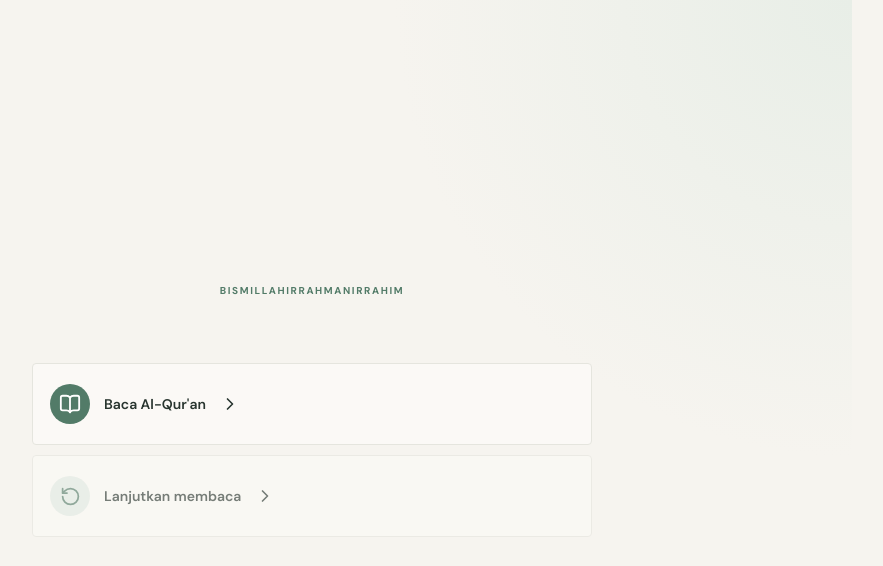
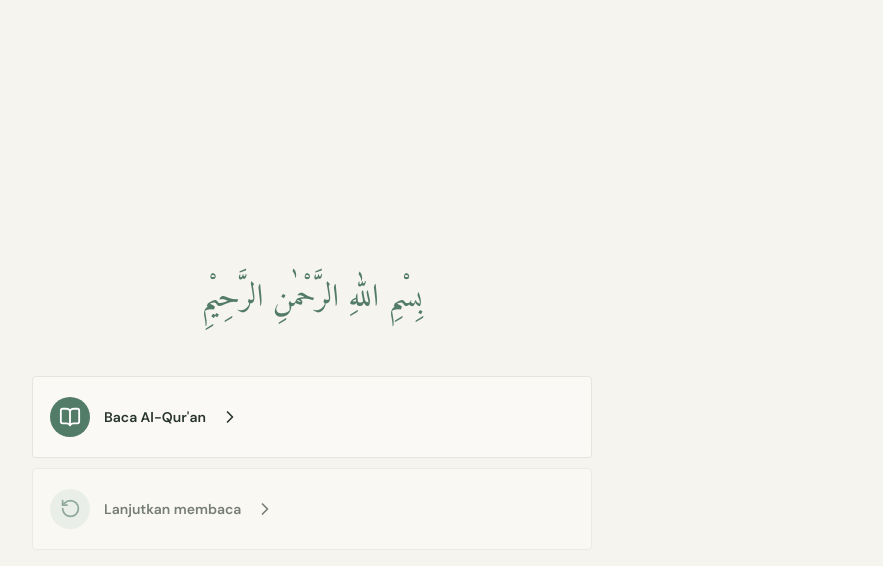
Before and after one commit to Bayadii/Quran, a React (Vite) app: page / in a window 1280 px wide. Shown: the top 566 px of the page, without its empty margins (328-1211 px from the left). Built offline with nearby package versions, Linux system fonts and the light colour scheme.

Commit message:
fix halaman

```diff
--- a/src/App.jsx
+++ b/src/App.jsx
@@ -37,7 +37,7 @@
     }
   }
 
-  const openReader = async (type, number, verseNumber = 1) => {
+  const openReader = async (type, number, verseNumber = null) => {
     setScreen('reader')
     setReaderLoading(true)
     setError('')
@@ -76,7 +76,7 @@
 
 function Home({ lastRead, onRead, onContinue }) {
   return <main className="home-page page-padding">
-    <section className="home-copy"><p className="kicker">Bismillahirrahmanirrahim</p></section>
+    <section className="home-copy"><p className="home-bismillah">بِسْمِ اللّٰهِ الرَّحْمٰنِ الرَّحِيْمِ</p></section>
     <div className="home-actions">
       <button className="action-card primary-action" onClick={onRead}><span className="action-icon"><BookOpen size={22} /></span><strong>Baca Al-Qur'an</strong><ChevronRight size={20} /></button>
       <button className="action-card" onClick={onContinue} disabled={!lastRead}><span className="action-icon"><RotateCcw size={21} /></span><strong>{lastRead ? 'Lanjutkan membaca' : 'Lanjutkan membaca'}</strong><ChevronRight size={20} /></button>
@@ -117,7 +117,12 @@
   const containerRef = useRef(null)
   const fullAudioRef = useRef(null)
   const [activeAudio, setActiveAudio] = useState(null)
-  useEffect(() => { if (!reader || !containerRef.current) return; const target = containerRef.current.querySelector(`[data-verse="${reader.initialVerse}"]`); if (target) setTimeout(() => target.scrollIntoView({ block: 'start' }), 80) }, [reader])
+  useEffect(() => {
+    if (!reader || !containerRef.current) return
+    const selector = reader.initialVerse === null ? '.bismillah' : `[data-verse="${reader.initialVerse}"]`
+    const target = containerRef.current.querySelector(selector) || containerRef.current
+    setTimeout(() => target.scrollIntoView({ block: 'start' }), 80)
+  }, [reader])
   useEffect(() => { const root = containerRef.current; if (!root || !reader) return; const observer = new IntersectionObserver(entries => entries.forEach(entry => { if (entry.isIntersecting) { const verse = Number(entry.target.dataset.verse); onProgress({ type: reader.type, number: reader.number, verse, surahName: reader.namaLatin || `Juz ${reader.number}`, surahNumber: reader.type === 'surah' ? reader.number : entry.target.dataset.surah }) } }), { rootMargin: '-20% 0px -65% 0px' }); root.querySelectorAll('[data-verse]').forEach(item => observer.observe(item)); return () => observer.disconnect() }, [reader, onProgress])
   if (loading) return <div className="reader-page"><ReaderHeader title="Memuat bacaan" onBack={onBack} /><Loading label="Menyiapkan ayat" /></div>
   if (error) return <div className="reader-page"><ReaderHeader title="Bacaan" onBack={onBack} /><ErrorMessage message={error} /></div>
--- a/src/styles.css
+++ b/src/styles.css
@@ -8,10 +8,11 @@
 button:disabled { cursor: default; }
 .app-shell { min-height: 100vh; }
 .page-padding { width: min(100%, 1080px); margin: 0 auto; padding-left: 24px; padding-right: 24px; }
-.home-page { min-height: 100vh; display: flex; flex-direction: column; justify-content: center; padding-top: 27px; padding-bottom: 24px; background: radial-gradient(circle at 100% 0%, #e8eee7 0, transparent 34%), #f6f4ef; }
+.home-page { min-height: 100vh; display: flex; flex-direction: column; justify-content: center; padding-top: 27px; padding-bottom: 24px; background: #f6f4ef; }
 .home-topline { display: flex; align-items: center; gap: 12px; color: var(--muted); font-size: 10px; font-weight: 700; letter-spacing: .15em; }
 .brand-mark { display: grid; width: 34px; height: 34px; place-items: center; border: 1px solid #b8c9bc; border-radius: 50%; color: var(--sage); font-size: 10px; letter-spacing: -.05em; }
 .home-copy { margin: 0 0 50px; text-align: center; }
+.home-bismillah { margin: 0; color: var(--sage); font-family: Amiri, serif; font-size: 32px; line-height: 1.7; direction: rtl; }
 .hero-copy { margin: auto 0 54px; max-width: 600px; }
 .kicker { margin: 0 0 16px; color: var(--sage); font-size: 10px; font-weight: 700; letter-spacing: .16em; text-transform: uppercase; }
 h1, h2, p { margin-top: 0; }
```
